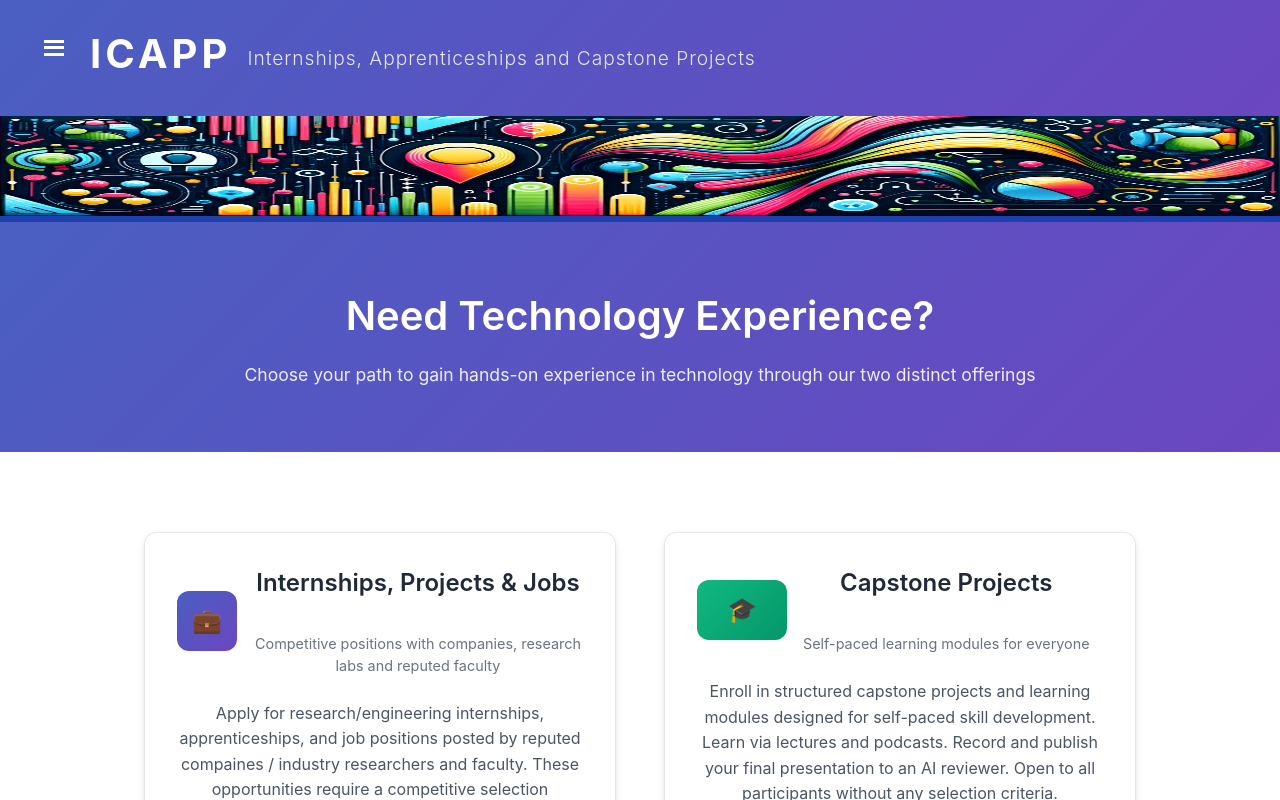
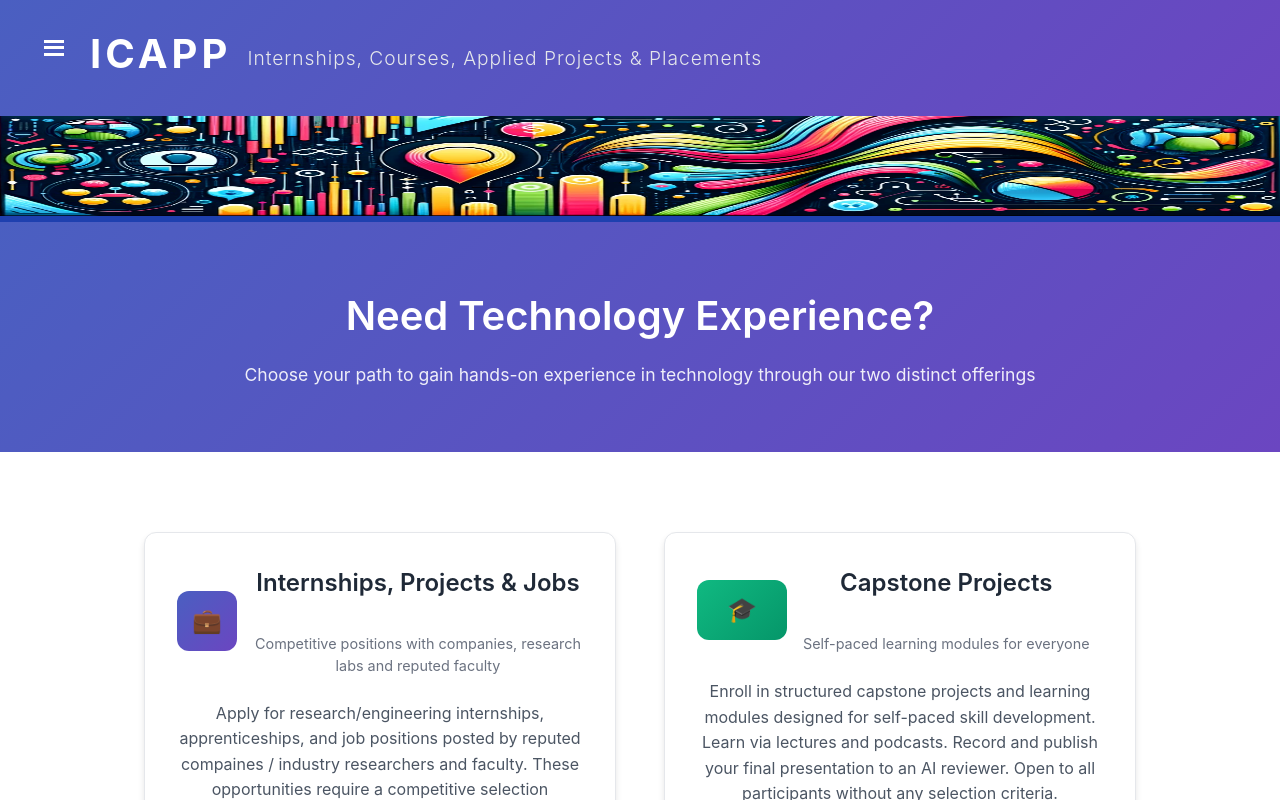
Before and after one commit to gmshroff/icapp-home, a React (Create React App) app: page / in a window 1280 px wide. Shown: the top 800 px of the page. Built offline with nearby package versions, Linux system fonts and the light colour scheme.

Commit message:
updated tagline properly

```diff
--- a/src/App.js
+++ b/src/App.js
@@ -236,7 +236,7 @@ const App = () => {
               </button>
             )}
             <h1 className="banner-title">ICAPP</h1>
-            <p className="banner-subtitle">Internships, Apprenticeships and Capstone Projects</p>
+            <p className="banner-subtitle">Internships, Courses, Applied Projects & Placements</p>
           </div>
           <div className="banner-image">
             <img src={banner} alt="Banner" style={{ width: '100%', height: '100px', padding: '0px'}} />
```
